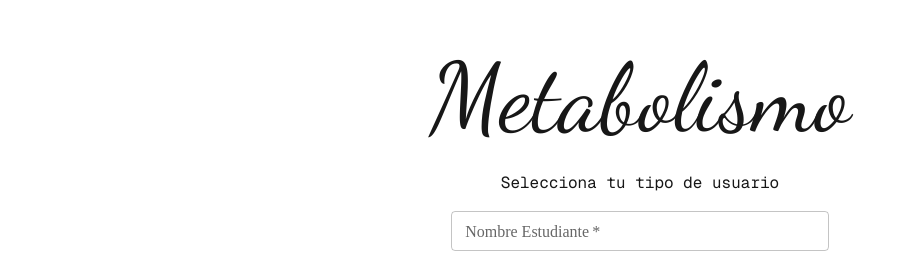
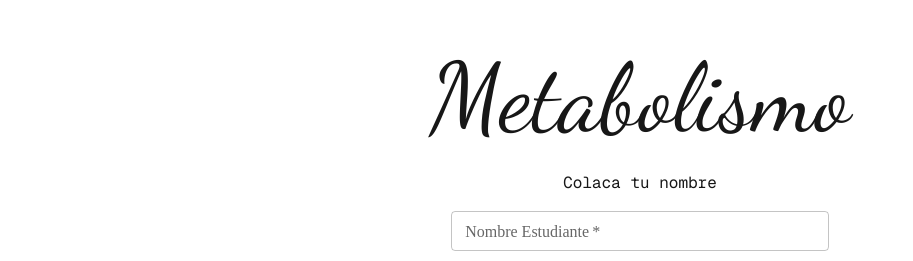
Before and after one commit to Hanniballle/Metabolismo_UD, a Next.js app in the folder source/metabolism-app/: page / in a window 1280 px wide. Shown: the part 255-516 px from the top of the page, without its empty margins (0-913 px from the left). Built offline with nearby package versions, Linux system fonts and the light colour scheme; what @mui/material-nextjs would draw is missing.

Commit message:
change name interaction

```diff
--- a/source/metabolism-app/src/pages/login.tsx
+++ b/source/metabolism-app/src/pages/login.tsx
@@ -14,7 +14,7 @@ const Login: NextPage = () => {
           Metabolismo
         </Typography>
         <Typography variant="body1" sx={{ mt: 2, fontFamily: "var(--font-geist-mono)", lineHeight: "24px"}}>
-          Selecciona tu tipo de usuario
+          Colaca tu nombre
         </Typography>
         <form>
           <TextField
```
